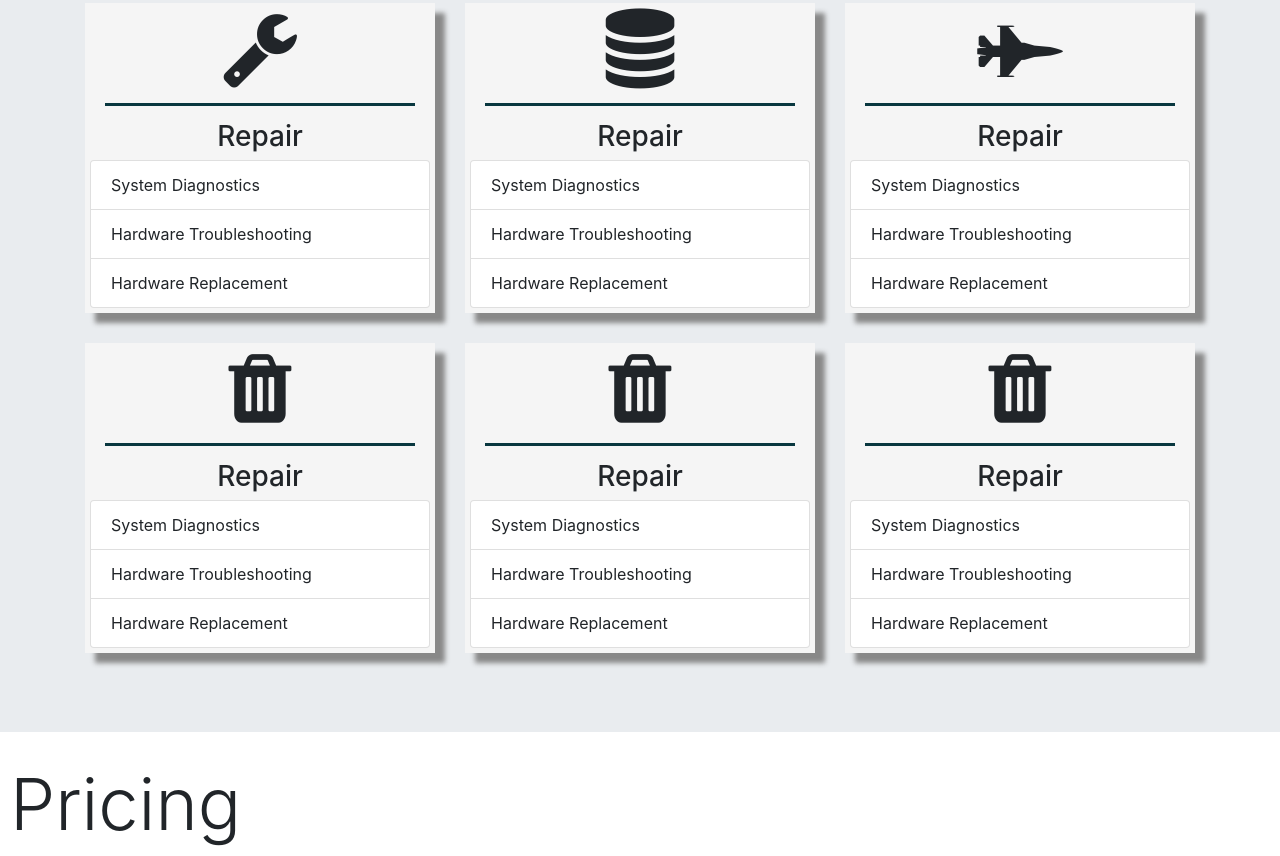
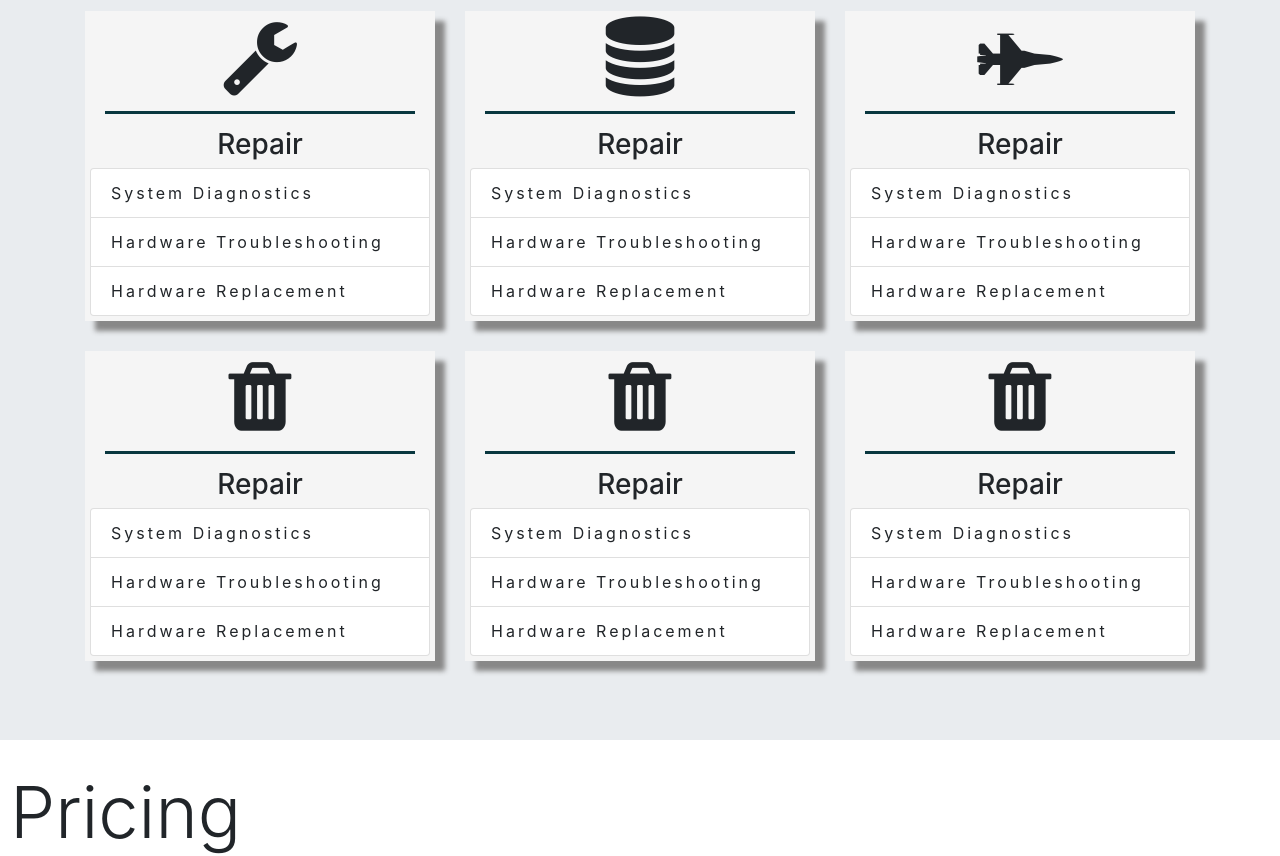
Before and after one commit to favaroj/InlandNW_Web, a plain HTML site: page index.html in a window 1280 px wide. Shown: the part 850-1706 px from the top of the page. Drawn offline with nearby package versions, Linux system fonts and the light colour scheme.

```diff
--- a/css/app.css
+++ b/css/app.css
@@ -43,7 +43,7 @@
 }
 
 #carouselImage {
-    max-height: 500px;
+    max-height: 508px;
     object-fit: cover;
     width: 100%;
 }
@@ -71,13 +71,3 @@
 #subHeaderFormat {
     margin-left: 10px;
 }
-
-/* mouse over link */
-li:hover {
-    color: red;
-}
-
-/* selected link */
-li:active {
-    color: yellow;
-}
--- a/index.html
+++ b/index.html
@@ -102,7 +102,7 @@
             <i class="fa fa-wrench fa-5x" aria-hidden="true"></i>
             <div id="servicesBorder"></div>
             <h3>Repair</h3>
-            <ul class="list-group" style="text-align: left">
+            <ul class="list-group" style="text-align: left; letter-spacing: 3px;">
               <li class="list-group-item">System Diagnostics</li>
               <li class="list-group-item">Hardware Troubleshooting</li>
               <li class="list-group-item">Hardware Replacement</li>
@@ -114,7 +114,7 @@
             <i class="fa fa-database fa-5x" aria-hidden="true"></i>
             <div id="servicesBorder"></div>
             <h3>Repair</h3>
-            <ul class="list-group" style="text-align: left">
+            <ul class="list-group" style="text-align: left; letter-spacing: 3px;">
               <li class="list-group-item">System Diagnostics</li>
               <li class="list-group-item">Hardware Troubleshooting</li>
               <li class="list-group-item">Hardware Replacement</li>
@@ -126,7 +126,7 @@
             <i class="fa fa-fighter-jet fa-5x" aria-hidden="true"></i>
             <div id="servicesBorder"></div>
             <h3>Repair</h3>
-            <ul class="list-group" style="text-align: left">
+            <ul class="list-group" style="text-align: left; letter-spacing: 3px;">
               <li class="list-group-item">System Diagnostics</li>
               <li class="list-group-item">Hardware Troubleshooting</li>
               <li class="list-group-item">Hardware Replacement</li>
@@ -138,7 +138,7 @@
             <i class="fa fa-trash fa-5x" aria-hidden="true"></i>
             <div id="servicesBorder"></div>
             <h3>Repair</h3>
-            <ul class="list-group" style="text-align: left">
+            <ul class="list-group" style="text-align: left; letter-spacing: 3px;">
               <li class="list-group-item">System Diagnostics</li>
               <li class="list-group-item">Hardware Troubleshooting</li>
               <li class="list-group-item">Hardware Replacement</li>
@@ -150,7 +150,7 @@
               <i class="fa fa-trash fa-5x" aria-hidden="true"></i>
               <div id="servicesBorder"></div>
               <h3>Repair</h3>
-              <ul class="list-group" style="text-align: left">
+              <ul class="list-group" style="text-align: left; letter-spacing: 3px;">
                 <li class="list-group-item">System Diagnostics</li>
                 <li class="list-group-item">Hardware Troubleshooting</li>
                 <li class="list-group-item">Hardware Replacement</li>
@@ -162,7 +162,7 @@
                 <i class="fa fa-trash fa-5x" aria-hidden="true"></i>
                 <div id="servicesBorder"></div>
                 <h3>Repair</h3>
-                <ul class="list-group" style="text-align: left">
+                <ul class="list-group" style="text-align: left; letter-spacing: 3px;">
                   <li class="list-group-item">System Diagnostics</li>
                   <li class="list-group-item">Hardware Troubleshooting</li>
                   <li class="list-group-item">Hardware Replacement</li>
```
